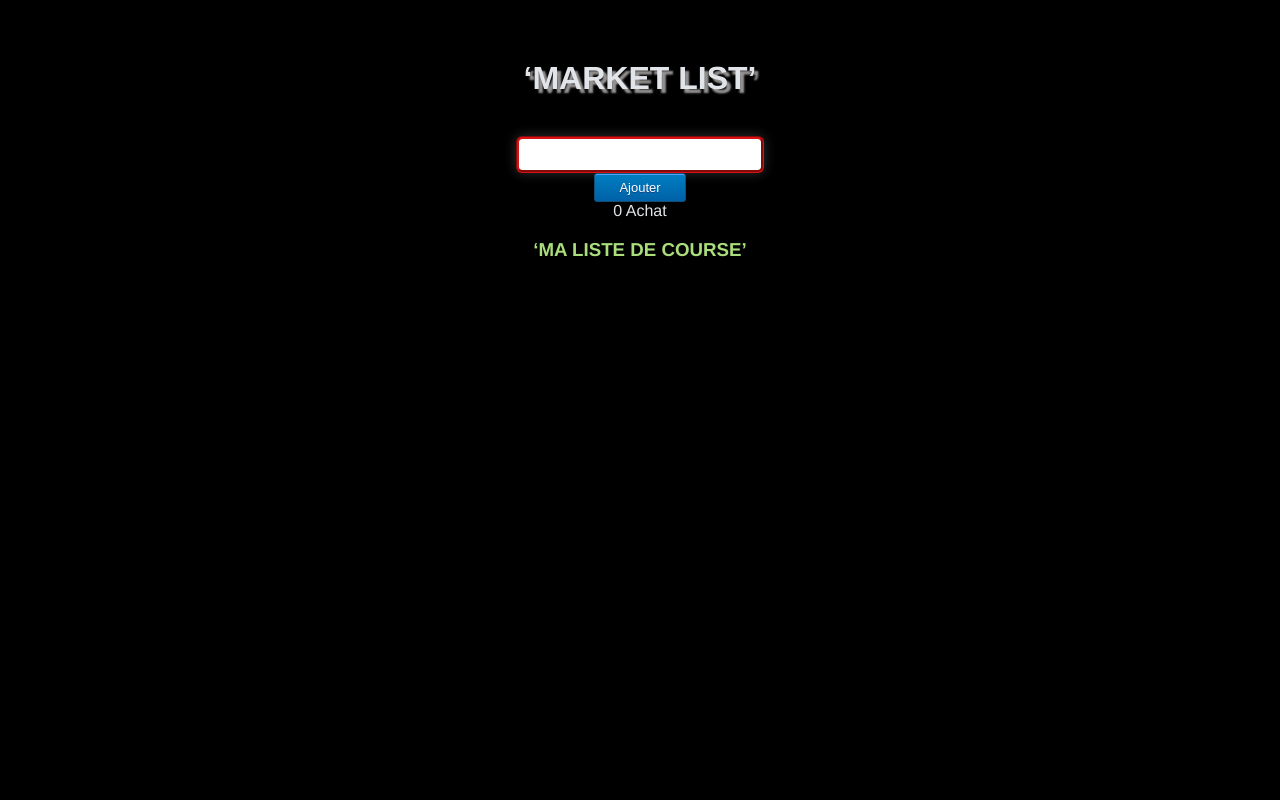
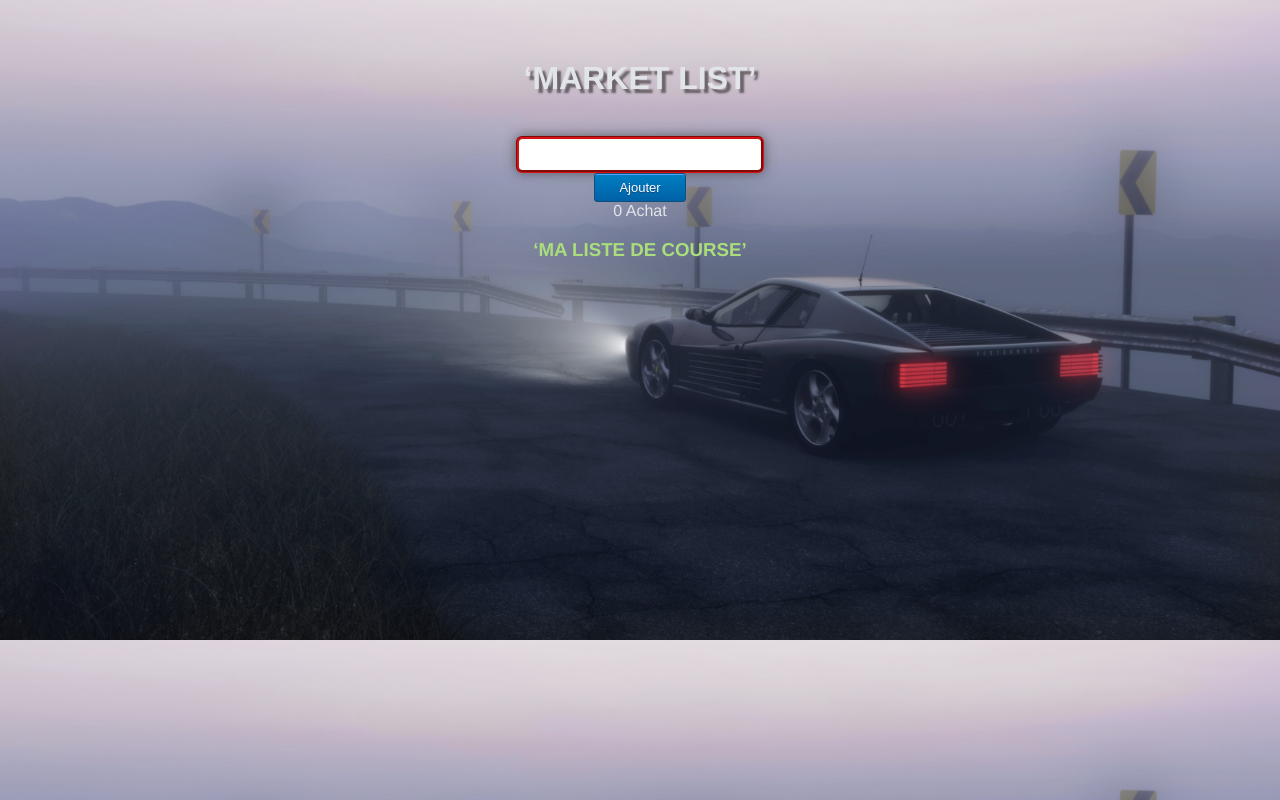
Before and after one commit to frameur/todovuejs, a Vue app: page / in a window 1280 px wide. Built offline with nearby package versions, Linux system fonts and the light colour scheme.

Commit message:
ajout font image course

```diff
--- a/src/App.vue
+++ b/src/App.vue
@@ -42,7 +42,7 @@ export default {
 
 <style>
 body {
-  background: black;
+  background: url(./assets/listcourse.jpg) top/cover;
   margin: 0;
   padding: 0;
   overflow-x: hidden;
@@ -50,7 +50,7 @@ body {
 
 h1 {
   text-transform: uppercase;
-  text-shadow: 4px 4px 2px rgba(251, 247, 247, 0.6);
+  text-shadow: 4px 4px 2px rgba(41, 38, 38, 0.6);
 }
 #app {
   font-family: Avenir, Helvetica, Arial, sans-serif;
```
Also changed, not shown: src/assets/listcourse.jpg (added).
